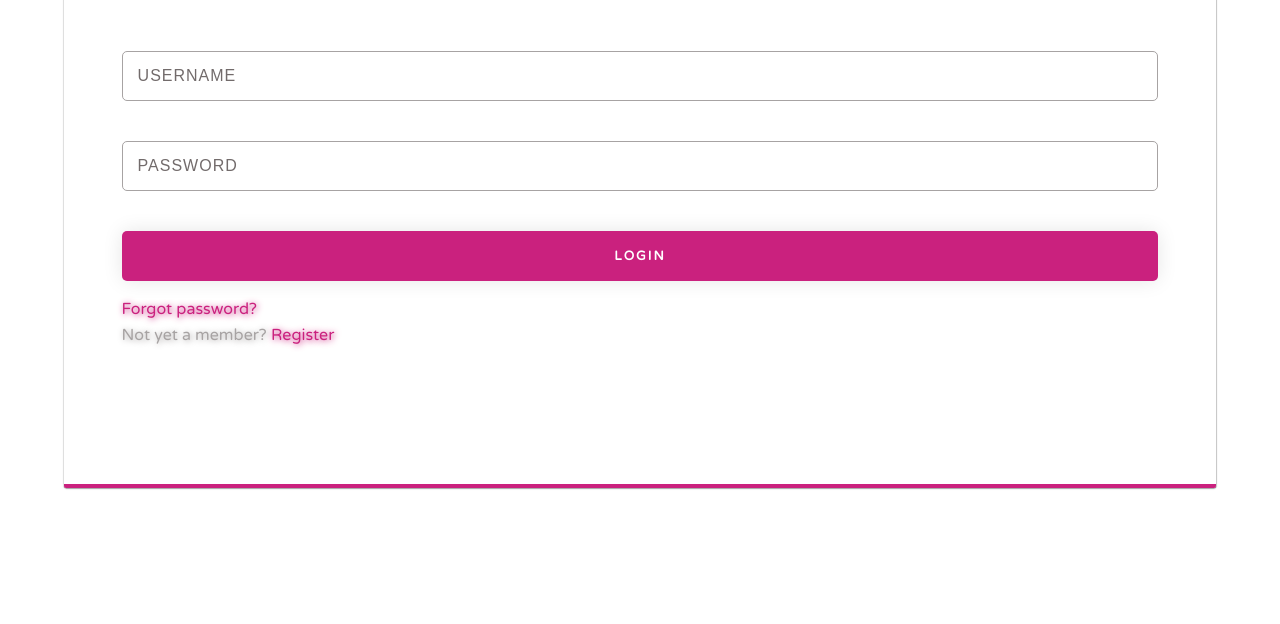
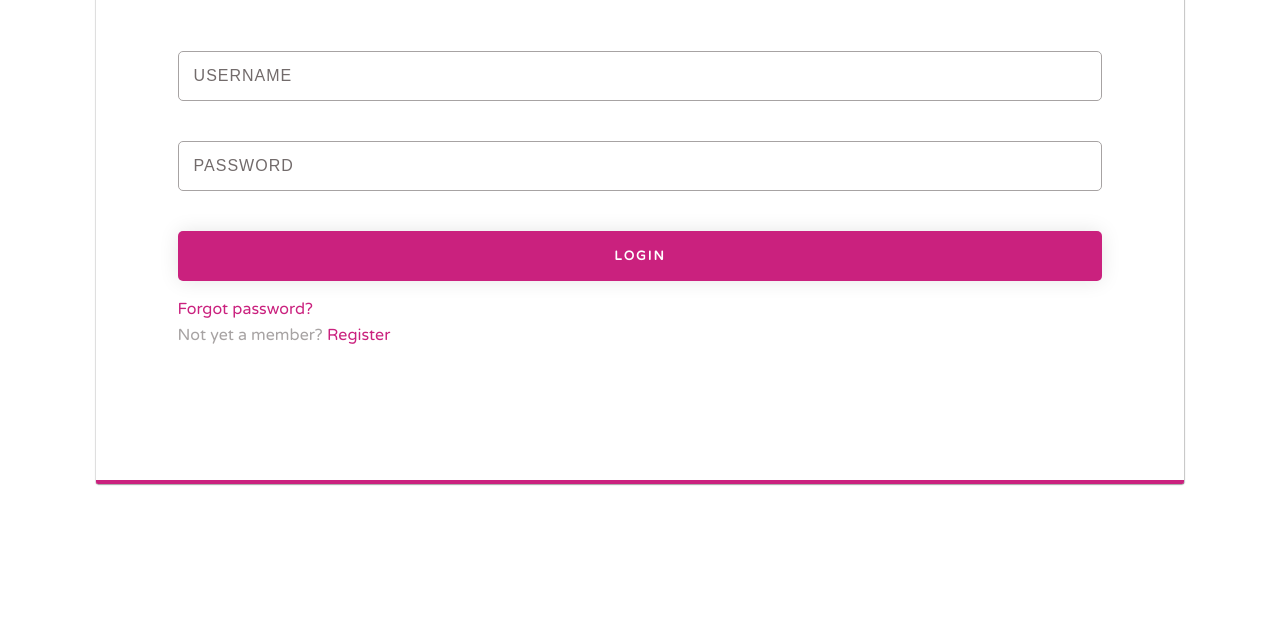
Before and after one commit to Godwin-Filibus/Godwin-Filibus.github.io, a plain HTML site: page login/index.html in a window 1280 px wide. Shown: the part 176-800 px from the top of the page. Drawn offline with Linux system fonts and the light colour scheme; a web font is replaced by a local one.

Commit message:
changes made to the sass file

```diff
--- a/login/stylesheet.sass
+++ b/login/stylesheet.sass
@@ -46,15 +46,16 @@ table
 	border-spacing: 0
 
 .login
-    width: 90%
+    width: 85%
     height: 600px
+    box-sizing: border-box
     margin: 60px auto
     box-shadow: 0.1px 0.2px 1.2px #000
     border-bottom: 4px solid $hot-pink
     border-radius: 2px
 
     .wrapper
-        width: 90%
+        width: 85%
         box-sizing: border-box
         margin: 0 auto
         padding: 70px 0
@@ -63,7 +64,6 @@ table
             font-family: $font-varela
             font-size: 1rem
             color: $grey
-            text-shadow: 1px 1px 6px
             margin: 10px 0
 
         p:nth-of-type(1)
@@ -87,6 +87,7 @@ table
                 border: 1px solid $grey
                 border-radius: 5px
                 text-transform: uppercase
+                outline: none
 
             input::placeholder
                 color: $placeholder
@@ -104,4 +105,6 @@ table
                 box-shadow: 0.1px 0.1px 20px $black-translucent
 
 
-.mobile
+@media screen and ( max-width: 1024 )
+    body
+        display: none
```
Also changed, not shown: login/stylesheet.css, 1 other file.
